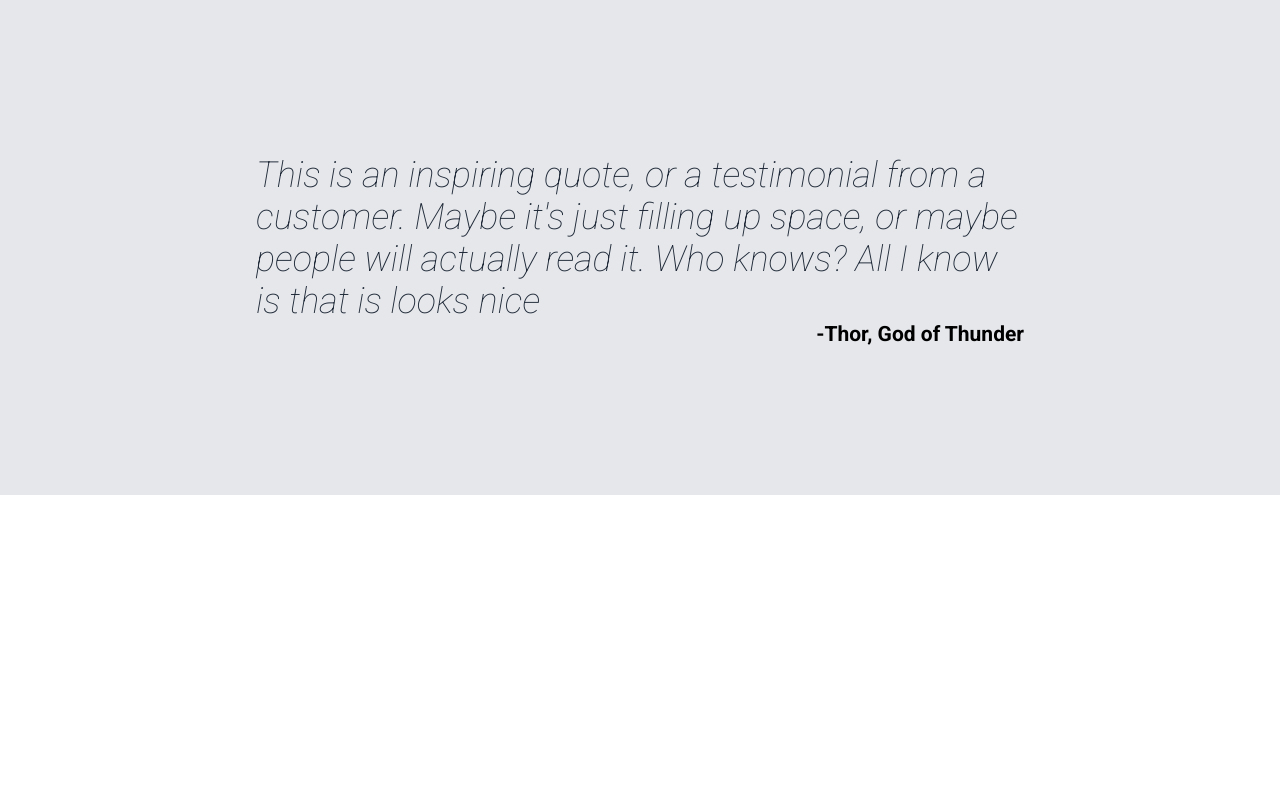
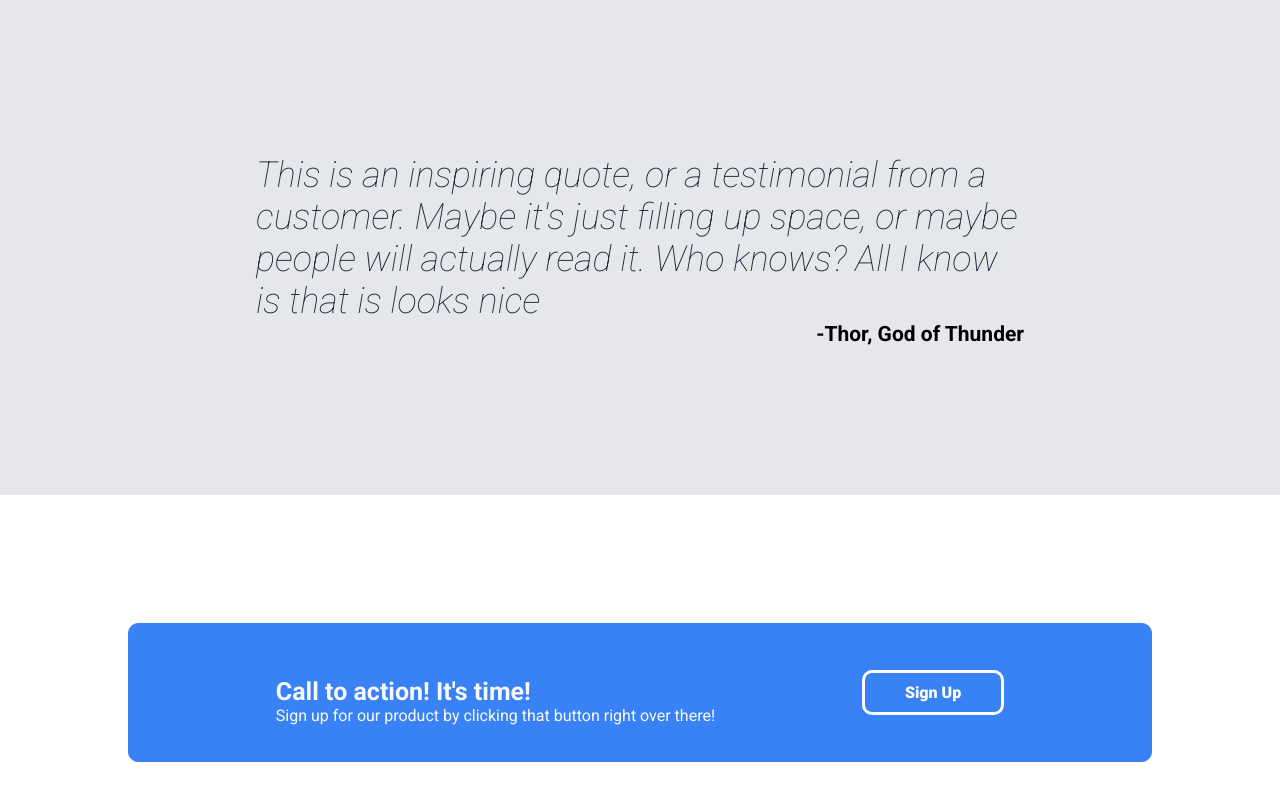
Before and after one commit to djangojoe23/odin-landing-page, a plain HTML site: page index.html in a window 1280 px wide. Shown: the part 1044-1844 px from the top of the page. Before the commit the page ends 1539 px from the top, so only its background shows below. Drawn offline with Linux system fonts and the light colour scheme.

Commit message:
Created call to action section.

```diff
--- a/index.html
+++ b/index.html
@@ -71,5 +71,16 @@
         <p id="quote-text">This is an inspiring quote, or a testimonial from a customer. Maybe it's just filling up space, or maybe people will actually read it. Who knows? All I know is that is looks nice</p>
         <p id="quote-by">-Thor, God of Thunder</p>
     </section>
+    <section>
+        <div id="cta">
+            <div>
+                <h4>Call to action! It's time!</h4>
+                <p>Sign up for our product by clicking that button right over there!</p>
+            </div>
+            <div id="button-div">
+                <button>Sign Up</button>
+            </div>
+        </div>
+    </section>
 </body>
 </html>
--- a/style.css
+++ b/style.css
@@ -151,3 +151,48 @@ nav ul li a:hover {
     text-align: right;
     margin-top: 0;
 }
+
+#cta{
+    background-color: #3882f6;
+    margin: 10%;
+    padding-top: 20px;
+    padding-bottom: 20px;
+    border: 1px solid #3882f6;
+    border-radius: 10px;
+    display: flex;
+    justify-content: space-evenly;
+    font-family: 'Roboto';
+    color: #f9faf8;
+}
+
+#cta h4{
+    font-size: 25px;
+    margin-bottom: 0;
+}
+
+#cta p{
+    margin-top: 0;
+}
+
+#button-div{
+    align-content: center;
+}
+
+#button-div button{
+    background-color: #3882f6;
+    color: white;
+    border: 3px solid white;
+    padding: 10px 40px;
+    text-align: center;
+    font-size: 16px;
+    font-weight: 900;
+    font-family: 'Roboto';
+    cursor: pointer;
+    border-radius: 10px;
+    transition: background-color 0.3s ease;
+}
+
+#button-div button:hover {
+    background-color: white;
+    color: #3882f6
+}
```
